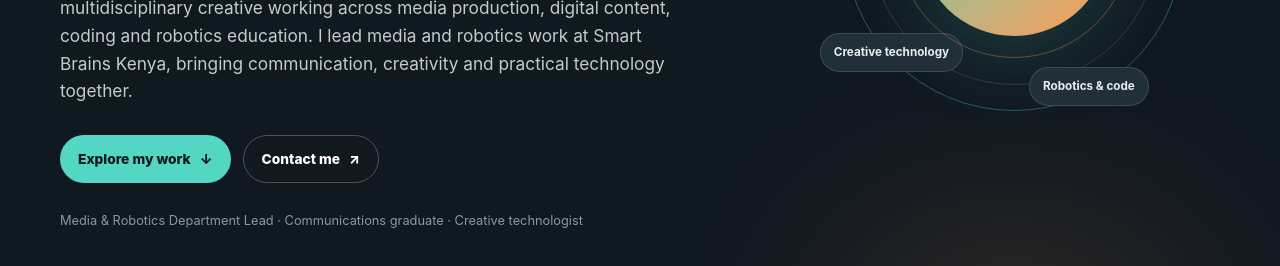
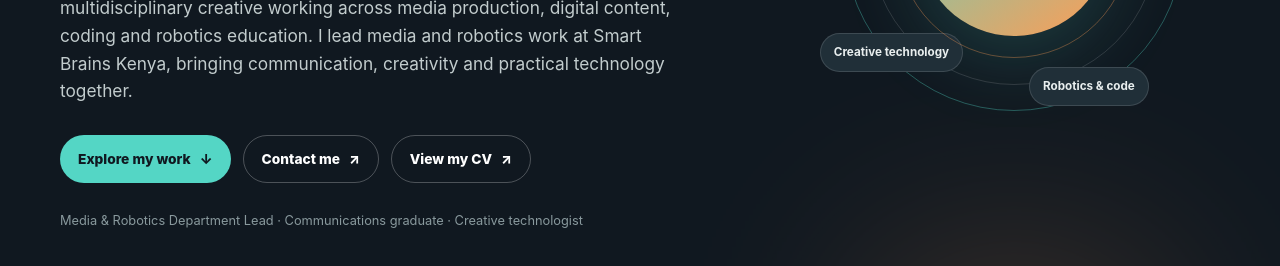
Before and after one commit to smartmedia-spec/portfolio, a plain HTML site: page index.html in a window 1280 px wide. Shown: the part 534-800 px from the top of the page. Drawn offline with Linux system fonts and the light colour scheme.

Commit message:
Add CV link to portfolio hero

```diff
--- a/index.html
+++ b/index.html
@@ -164,6 +164,7 @@
           <div class="hero-actions">
             <a class="button primary" href="#projects">Explore my work <span aria-hidden="true">↓</span></a>
             <a class="button ghost" href="mailto:jefajohn1@gmail.com">Contact me <span aria-hidden="true">↗</span></a>
+            <a class="button ghost" href="CV.md" target="_blank" rel="noreferrer">View my CV <span aria-hidden="true">↗</span></a>
           </div>
           <p class="hero-note">Media & Robotics Department Lead · Communications graduate · Creative technologist</p>
         </div>
```
